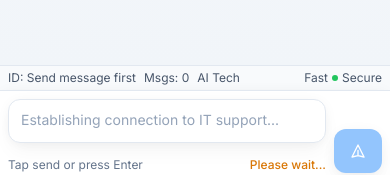
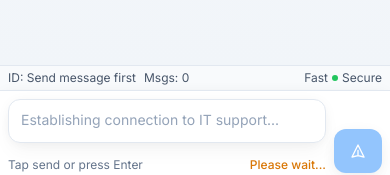
Before and after one commit to RL199/AI-Scam-Bot, a React (Vite) app in the folder frontend/: page / in a window 390 px wide. Shown: the part 627-802 px from the top of the page. Built offline with nearby package versions, Linux system fonts and the light colour scheme; no server answers.

Commit message:
fix: remove redundant AI Tech label from chat interface

```diff
--- a/frontend/src/components/ChatContainer.tsx
+++ b/frontend/src/components/ChatContainer.tsx
@@ -245,7 +245,6 @@ Our human support team is standing by to assist you. Thank you for your patience
             </span>
             <span className="hidden sm:inline">Messages: {messageCount}</span>
             <span className="sm:hidden">Msgs: {messageCount}</span>
-            <span className="sm:hidden truncate">AI Tech</span>
           </div>
           <div className="flex items-center space-x-1 sm:space-x-4 flex-shrink-0">
             <span className="hidden sm:inline">Response Time: Excellent</span>
```
